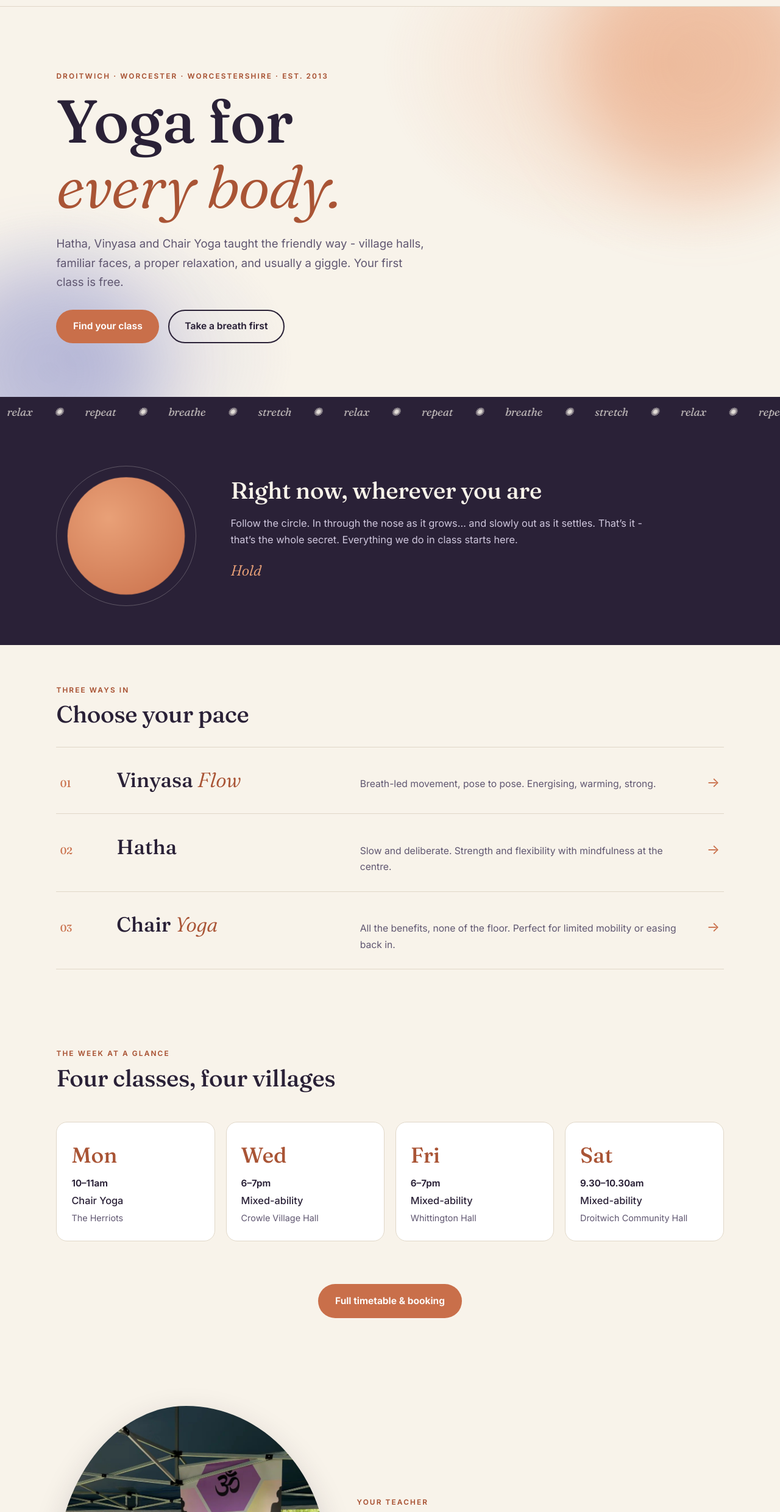
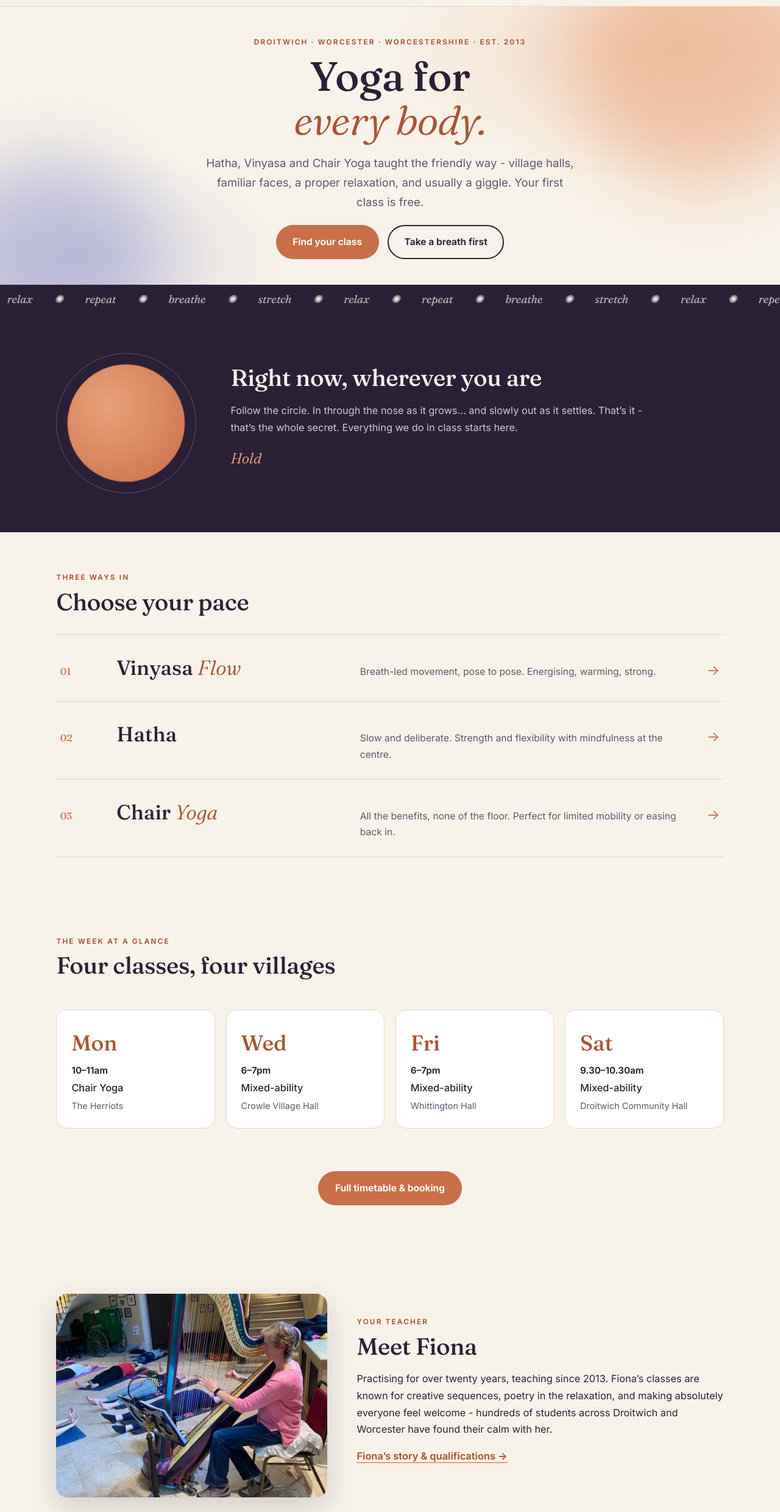
Before and after one commit to Charlie-Barrett/Duke-Yoga, a plain HTML site: page index.html in a window 1280 px wide. Shown: the part 58-2538 px from the top of the page at 61% size. Drawn offline with Linux system fonts and the light colour scheme.

Commit message:
new updates

```diff
--- a/css/style.css
+++ b/css/style.css
@@ -61,17 +61,18 @@ img{max-width:100%;display:block}
 }
 
 /* ============ hero ============ */
-.hero{position:relative;overflow:hidden;padding:6.5rem 0 5.5rem;background:
+.hero{position:relative;overflow:hidden;padding:3rem 0 2.6rem;background:
   radial-gradient(60% 80% at 85% 15%,rgba(233,161,120,.35),transparent 60%),
   radial-gradient(50% 70% at 10% 90%,rgba(107,115,193,.22),transparent 55%),
   var(--cream)}
-.hero-inner{position:relative;z-index:2}
-.display{font-size:clamp(3rem,9vw,6.2rem);margin:.1em 0 .25em;font-weight:500}
+.hero-inner{position:relative;z-index:2;text-align:center}
+.display{font-size:clamp(2.6rem,6vw,4.2rem);margin:.1em 0 .2em;font-weight:500}
 .display em{color:var(--terra-deep)}
 .display-sm{font-size:clamp(2.2rem,5.5vw,3.6rem);margin:.15em 0 .35em;font-weight:500}
 .display-sm em{color:var(--terra-deep)}
-.hero .lede{max-width:38rem}
-.cta-row{display:flex;gap:.9rem;flex-wrap:wrap;margin-top:1.8rem}
+.hero .lede{max-width:38rem;margin-left:auto;margin-right:auto}
+.hero .cta-row{justify-content:center}
+.cta-row{display:flex;gap:.9rem;flex-wrap:wrap;margin-top:1.4rem}
 .btn{display:inline-block;padding:.8rem 1.6rem;border-radius:99px;text-decoration:none;font-weight:650;font-size:.97rem;border:2px solid transparent;transition:.15s;cursor:pointer;font-family:var(--font-body)}
 .btn-primary{background:var(--terra);color:#fff}
 .btn-primary:hover{background:var(--terra-deep)}
@@ -137,6 +138,12 @@ img{max-width:100%;display:block}
 @media(max-width:820px){.split{grid-template-columns:1fr}}
 .media-blob{margin:0;overflow:hidden;border-radius:48% 52% 55% 45%/50% 46% 54% 50%;box-shadow:0 18px 50px rgba(42,33,55,.18)}
 .media-blob img{width:100%;aspect-ratio:4/5;object-fit:cover}
+.media-photo{margin:0;border-radius:var(--radius);overflow:hidden;box-shadow:0 18px 50px rgba(42,33,55,.18)}
+.media-photo img{width:100%;height:100%;object-fit:cover;aspect-ratio:4/3}
+.photo-grid{display:grid;grid-template-columns:repeat(3,1fr);gap:1.2rem;margin:0 0 2rem}
+.photo-grid figure{margin:0;border-radius:var(--radius);overflow:hidden}
+.photo-grid img{width:100%;height:100%;object-fit:cover;aspect-ratio:4/3}
+@media(max-width:820px){.photo-grid{grid-template-columns:1fr}}
 .placeholder-note{display:none}
 figure.placeholder{background:linear-gradient(140deg,var(--apricot),var(--terra) 60%,var(--peri));aspect-ratio:4/5;display:flex;align-items:center;justify-content:center}
 figure.placeholder img{display:none}
--- a/index.html
+++ b/index.html
@@ -176,10 +176,9 @@
 
   <section class="section fiona">
    <div class="wrap split">
-    <figure class="media-blob reveal">
-     <!-- LAUNCH CHECK: this photo includes a child - confirm parent/guardian consent before go-live,
-        or swap src to images/fiona-portrait.jpg -->
-     <img src="images/fiona-event.jpg" alt="Fiona at a community event beside the Duke Yoga banner" loading="lazy" onerror="this.closest('figure').classList.add('placeholder')">
+    <figure class="media-photo reveal">
+     <!-- fiona-event.jpg is held back pending guardian consent for the child in frame -->
+     <img src="images/class-hall.jpg" alt="Fiona leading a mixed-ability yoga class in a village hall" loading="lazy" onerror="this.closest('figure').classList.add('placeholder')">
      <figcaption class="placeholder-note" aria-hidden="true">Fiona&rsquo;s photo goes here</figcaption>
     </figure>
     <div>
@@ -228,7 +227,7 @@
     </details>
     <details class="faq reveal">
      <summary>How much does it cost?</summary>
-     <p>Your first session is completely free, so you can try before you commit. <a href="contact-us.html">Message Fiona</a> for current class prices.</p>
+     <p>Your first session is completely free. After that it&rsquo;s &pound;8 a class - or &pound;30 for a block of four (&pound;7.50 each), and the block dates don&rsquo;t have to be consecutive.</p>
     </details>
     <details class="faq reveal">
      <summary>Do I have to book?</summary>
```
Also changed, not shown: about-us.html (+1 -1 lines), beginners.html (+3 -3 lines), images/class-hall.jpg (added), images/workshop-crafts.jpg (added), images/workshop-hall.jpg (added), images/workshop-harp.jpg (added).
